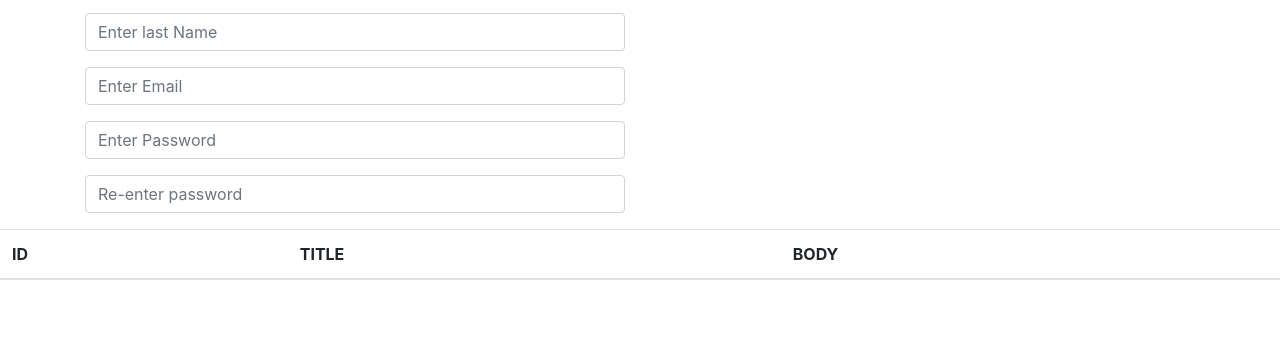
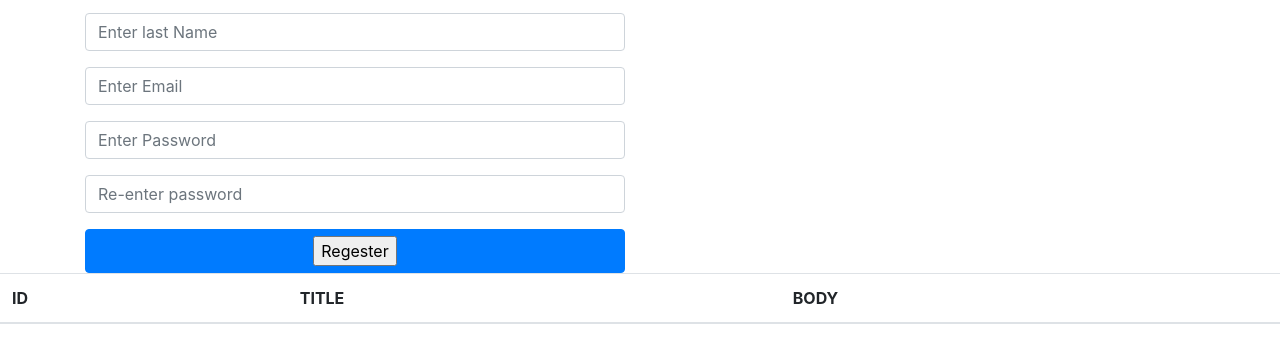
Before and after one commit to ssenoga/ssenoga.github.io, a plain HTML site: page final/index.html in a window 1280 px wide. Shown: the part 153-516 px from the top of the page. Drawn offline with nearby package versions, Linux system fonts and the light colour scheme; no server answers.

Commit message:
Update index.html

```diff
--- a/final/index.html
+++ b/final/index.html
@@ -26,6 +26,9 @@
 						<div class="form-group">
 							<input type="password" class="form-control" placeholder="Re-enter password" id="repass">
 						</div>
+						<div class="btn btn-primary btn-block">
+							<input type="submit" value="Regester" id="submit">
+						</div>
 					</form>
 				</div>
 			</div>
```
